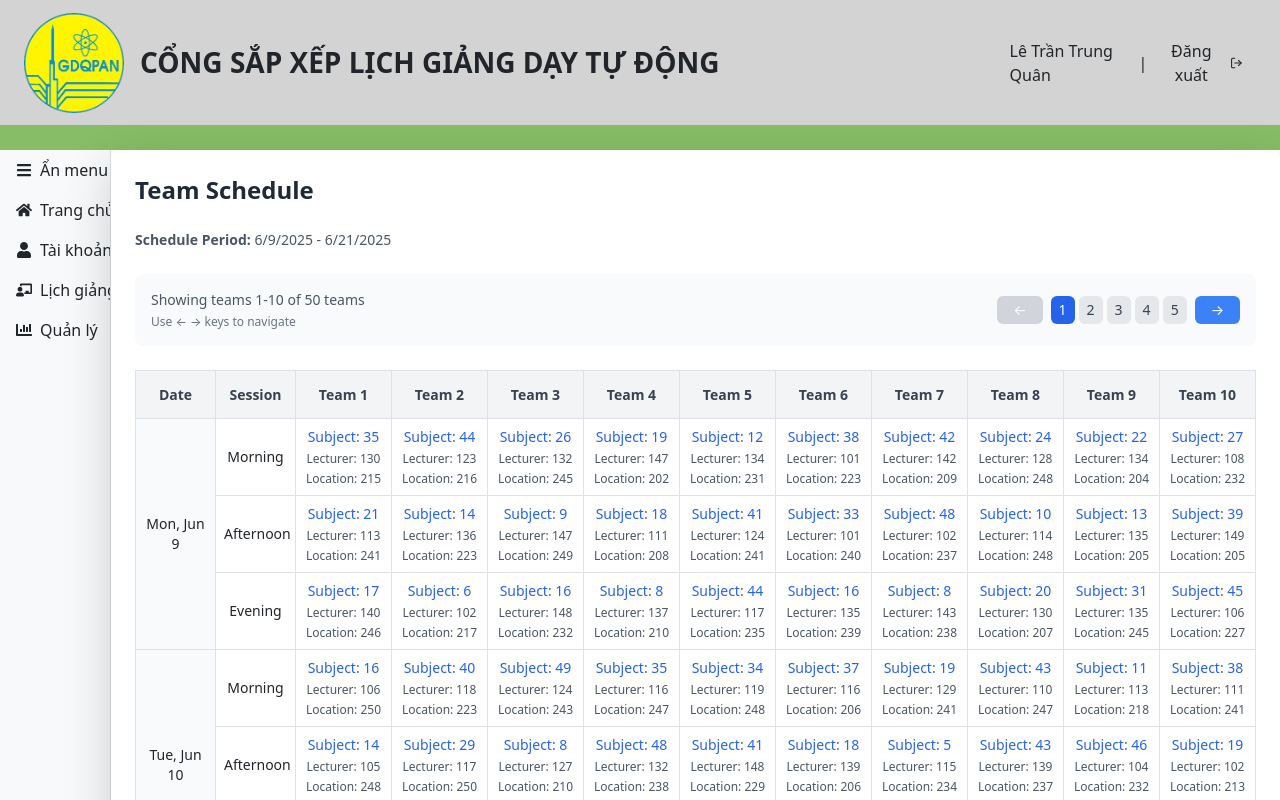
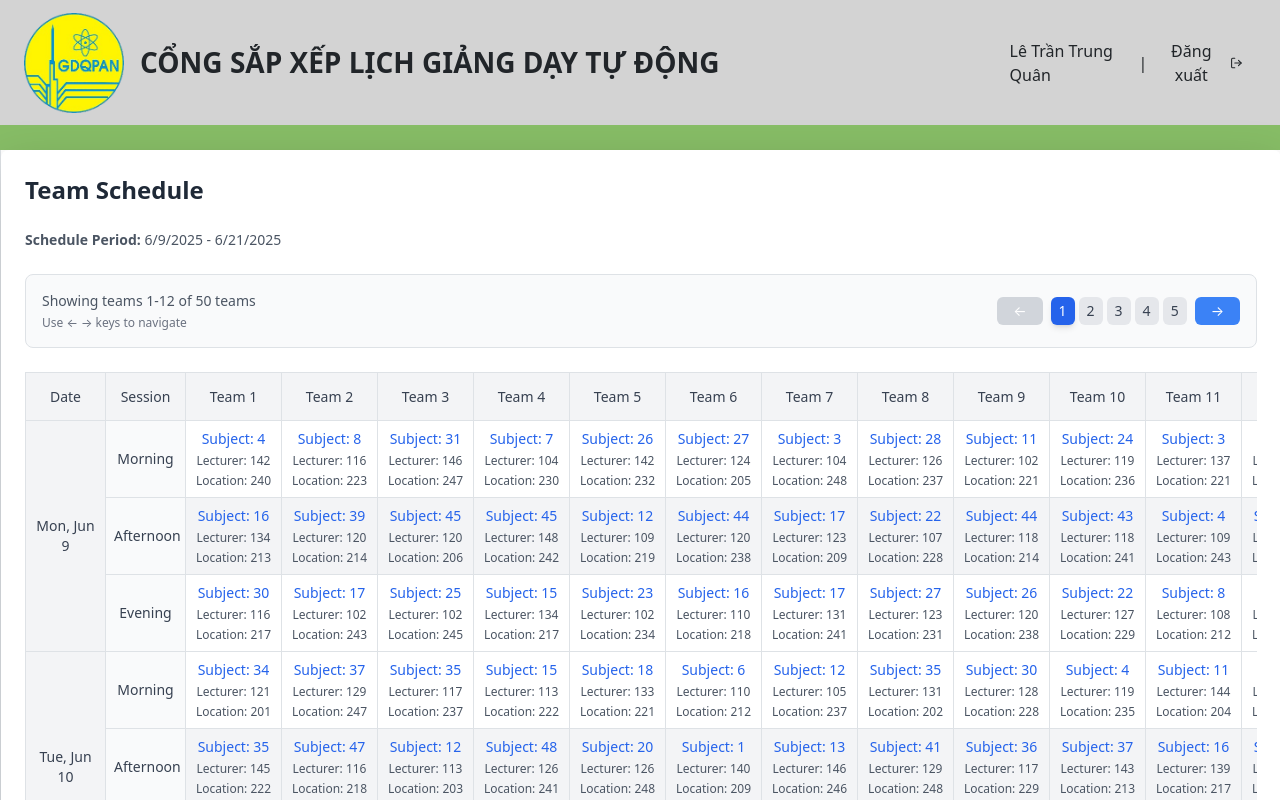
Before and after one commit to vthnhtng/hola-scheduler, a Next.js app: page /timetable in a window 1280 px wide. Shown: the top 800 px of the page. Built offline with nearby package versions, Linux system fonts and the light colour scheme.

Commit message:
Add fixed teams columns

```diff
--- a/app/components/TimeTable.tsx
+++ b/app/components/TimeTable.tsx
@@ -11,9 +11,14 @@ function TimeTable() {
     const [timetableData, setTimetableData] = useState<TimetableData[]>([]);
     const [currentPage, setCurrentPage] = useState(0);
     const [showFloatingControls, setShowFloatingControls] = useState(false);
-    const teamsPerPage = 10;
+    const [showFloatingHeader, setShowFloatingHeader] = useState(false);
+    const [tablePosition, setTablePosition] = useState({ left: 0, width: 0 });
+    const [isTransitioning, setIsTransitioning] = useState(false);
+    const [nextPage, setNextPage] = useState(0);
+    const teamsPerPage = 12;
 
     const tableRef = useRef<HTMLDivElement>(null);
+    const headerRef = useRef<HTMLTableRowElement>(null);
     const sessions = ['Morning', 'Afternoon', 'Evening'] as const;
     const sessionKeys = ['morning', 'afternoon', 'evening'] as const;
 
@@ -35,22 +40,30 @@ function TimeTable() {
 
     useEffect(() => {
         const handleScroll = () => {
-            if (tableRef.current) {
+            if (tableRef.current && headerRef.current) {
                 const rect = tableRef.current.getBoundingClientRect();
+                const headerRect = headerRef.current.getBoundingClientRect();
                 const isTableVisible = rect.top < window.innerHeight && rect.bottom > 0;
                 const isBottomControlsVisible = rect.bottom <= window.innerHeight;
+                const isHeaderOutOfView = headerRect.bottom < 0;
 
                 setShowFloatingControls(isTableVisible && !isBottomControlsVisible && teams.length > teamsPerPage);
+                setShowFloatingHeader(isHeaderOutOfView && isTableVisible);
+                setTablePosition({ left: rect.left, width: rect.width });
             }
         };
 
         window.addEventListener('scroll', handleScroll);
-        return () => window.removeEventListener('scroll', handleScroll);
+        window.addEventListener('resize', handleScroll);
+        return () => {
+            window.removeEventListener('scroll', handleScroll);
+            window.removeEventListener('resize', handleScroll);
+        };
     }, [teams.length, teamsPerPage]);
 
     useEffect(() => {
         const handleKeyDown = (event: KeyboardEvent) => {
-            if (teams.length <= teamsPerPage) return;
+            if (teams.length <= teamsPerPage || isTransitioning) return;
 
             if (event.key === 'ArrowLeft') {
                 event.preventDefault();
@@ -63,29 +76,42 @@ function TimeTable() {
 
         window.addEventListener('keydown', handleKeyDown);
         return () => window.removeEventListener('keydown', handleKeyDown);
-    }, [currentPage, teams.length, teamsPerPage]);
+    }, [currentPage, teams.length, teamsPerPage, isTransitioning]);
 
     const totalPages = Math.ceil(teams.length / teamsPerPage);
     const startIndex = currentPage * teamsPerPage;
     const endIndex = Math.min(startIndex + teamsPerPage, teams.length);
     const currentTeams = teams.slice(startIndex, endIndex);
 
+    const transitionToPage = (targetPage: number) => {
+        if (targetPage === currentPage || isTransitioning) return;
+        if (targetPage < 0 || targetPage >= totalPages) return;
+
+        setIsTransitioning(true);
+        setNextPage(targetPage);
+
+        setTimeout(() => {
+            setCurrentPage(targetPage);
+            setTimeout(() => {
+                setIsTransitioning(false);
+            }, 150);
+        }, 250);
+    };
+
     const goToNextPage = () => {
         if (currentPage < totalPages - 1) {
-            setCurrentPage(currentPage + 1);
+            transitionToPage(currentPage + 1);
         }
     };
 
     const goToPreviousPage = () => {
         if (currentPage > 0) {
-            setCurrentPage(currentPage - 1);
+            transitionToPage(currentPage - 1);
         }
     };
 
     const goToPage = (page: number) => {
-        if (page >= 0 && page < totalPages) {
-            setCurrentPage(page);
-        }
+        transitionToPage(page);
     };
 
     const renderTableRows = () => {
@@ -100,11 +126,11 @@ function TimeTable() {
                 const sessionName = sessions[sessionIndex];
 
                 rows.push(
-                    <tr key={`${date}-${sessionKey}`}>
+                    <tr key={`${date}-${sessionKey}`} className={`${sessionIndex % 2 === 0 ? 'bg-white' : 'bg-gray-100'}`}>
                         {sessionIndex === 0 && (
                             <td
                                 rowSpan={3}
-                                className="w-20 h-16 px-2 py-2 border border-gray-300 text-center font-medium bg-gray-50 align-middle text-sm"
+                                className="w-20 h-16 px-2 py-2 border border-gray-300 text-center font-medium bg-gray-100 align-middle text-sm text-gray-700"
                             >
                                 {new Date(date).toLocaleDateString('en-US', {
                                     weekday: 'short',
@@ -113,7 +139,7 @@ function TimeTable() {
                                 })}
                             </td>
                         )}
-                        <td className="w-20 h-16 px-2 py-2 border border-gray-300 text-center font-medium align-middle text-sm">
+                        <td className="w-20 h-16 px-2 py-2 border border-gray-300 text-center font-medium bg-gray-50 align-middle text-sm text-gray-700">
                             {sessionName}
                         </td>
                         {currentTeams.map((team) => {
@@ -126,7 +152,7 @@ function TimeTable() {
                             return (
                                 <td
                                     key={`${date}-${sessionKey}-${team}`}
-                                    className="w-24 h-16 px-2 py-2 border border-gray-300 text-center align-middle"
+                                    className="w-24 h-16 px-2 py-2 border border-gray-300 text-center align-middle hover:bg-gray-50/50 transition-colors"
                                 >
                                     {classData ? (
                                         <div className="space-y-1">
@@ -158,10 +184,14 @@ function TimeTable() {
         <div className={`flex items-center space-x-2 ${isFloating ? 'justify-center' : ''}`}>
             <button
                 onClick={goToPreviousPage}
-                disabled={currentPage === 0}
-                className="px-3 py-1 text-sm bg-blue-500 text-white rounded hover:bg-blue-600 disabled:bg-gray-300 disabled:cursor-not-allowed transition-colors"
+                disabled={currentPage === 0 || isTransitioning}
+                className="px-3 py-1 text-sm bg-blue-500 text-white rounded hover:bg-blue-600 disabled:bg-gray-300 disabled:cursor-not-allowed transition-all duration-100"
             >
-                ←
+                {isTransitioning && nextPage < currentPage ? (
+                    <div className="w-4 h-4 border-2 border-white border-t-transparent rounded-full animate-spin"></div>
+                ) : (
+                    '←'
+                )}
             </button>
 
             {!isFloating && (
@@ -182,13 +212,18 @@ function TimeTable() {
                             <button
                                 key={pageNum}
                                 onClick={() => goToPage(pageNum)}
-                                className={`px-2 py-1 text-sm rounded transition-colors ${
+                                disabled={isTransitioning}
+                                className={`px-2 py-1 text-sm rounded transition-all duration-200 ${
                                     currentPage === pageNum
-                                        ? 'bg-blue-600 text-white'
+                                        ? 'bg-blue-600 text-white shadow-md'
                                         : 'bg-gray-200 text-gray-700 hover:bg-gray-300'
-                                }`}
+                                } ${isTransitioning ? 'opacity-50 cursor-not-allowed' : ''}`}
                             >
-                                {pageNum + 1}
+                                {isTransitioning && nextPage === pageNum ? (
+                                    <div className="w-3 h-3 border border-current border-t-transparent rounded-full animate-spin"></div>
+                                ) : (
+                                    pageNum + 1
+                                )}
                             </button>
                         );
                     })}
@@ -196,23 +231,34 @@ function TimeTable() {
             )}
 
             {isFloating && (
-                <span className="text-sm text-gray-600 bg-white px-2 py-1 rounded">
-                    {currentPage + 1}/{totalPages}
+                <span className="text-sm text-gray-600 bg-white px-2 py-1 rounded shadow-sm">
+                    {isTransitioning ? (
+                        <div className="flex items-center space-x-1">
+                            <div className="w-3 h-3 border border-gray-400 border-t-transparent rounded-full animate-spin"></div>
+                            <span>Loading...</span>
+                        </div>
+                    ) : (
+                        `${currentPage + 1}/${totalPages}`
+                    )}
                 </span>
             )}
 
             <button
                 onClick={goToNextPage}
-                disabled={currentPage === totalPages - 1}
-                className="px-3 py-1 text-sm bg-blue-500 text-white rounded hover:bg-blue-600 disabled:bg-gray-300 disabled:cursor-not-allowed transition-colors"
+                disabled={currentPage === totalPages - 1 || isTransitioning}
+                className="px-3 py-1 text-sm bg-blue-500 text-white rounded hover:bg-blue-600 disabled:bg-gray-300 disabled:cursor-not-allowed transition-all duration-100"
             >
-                →
+                {isTransitioning && nextPage > currentPage ? (
+                    <div className="w-4 h-4 border-2 border-white border-t-transparent rounded-full animate-spin"></div>
+                ) : (
+                    '→'
+                )}
             </button>
         </div>
     );
 
     return (
-        <div className="w-full overflow-x-auto bg-white rounded-lg shadow-lg" ref={tableRef}>
+        <div className="w-full bg-white rounded-lg shadow-lg" ref={tableRef}>
             <div className="p-6">
                 <h2 className="text-2xl font-bold text-gray-800 mb-6">Team Schedule</h2>
 
@@ -224,9 +270,17 @@ function TimeTable() {
                 )}
 
                 {teams.length > teamsPerPage && (
-                    <div className="mb-4 flex items-center justify-between bg-gray-50 p-3 rounded-lg">
+                    <div className="mb-4 flex items-center justify-between bg-gray-50 p-3 rounded-lg border">
                         <div className="text-sm text-gray-600">
-                            Showing teams {startIndex + 1}-{endIndex} of {teams.length} teams
+                            <div className="flex items-center space-x-2">
+                                <span>Showing teams {startIndex + 1}-{endIndex} of {teams.length} teams</span>
+                                {isTransitioning && (
+                                    <div className="flex items-center space-x-1 text-blue-600">
+                                        <div className="w-3 h-3 border border-blue-600 border-t-transparent rounded-full animate-spin"></div>
+                                        <span className="text-xs">Updating...</span>
+                                    </div>
+                                )}
+                            </div>
                             <div className="text-xs text-gray-500 mt-1">
                                 Use ← → keys to navigate
                             </div>
@@ -236,19 +290,21 @@ function TimeTable() {
                     </div>
                 )}
 
+                <div className={`transition-all duration-300 ${isTransitioning ? 'opacity-40' : 'opacity-100'}`}>
+                    <div className="overflow-x-auto">
                         <table className="w-full table-fixed border-collapse border border-gray-300">
                             <thead>
-                        <tr className="bg-gray-100">
-                            <th className="w-20 h-12 px-2 py-2 border border-gray-300 text-center font-semibold text-gray-700 text-sm">
+                                <tr ref={headerRef} className="bg-gray-100">
+                                    <th className="w-20 h-12 px-2 py-2 border border-gray-300 text-center font-medium text-gray-700 text-sm bg-gray-100">
                                         Date
                                     </th>
-                            <th className="w-20 h-12 px-2 py-2 border border-gray-300 text-center font-semibold text-gray-700 text-sm">
+                                    <th className="w-20 h-12 px-2 py-2 border border-gray-300 text-center font-medium text-gray-700 text-sm bg-gray-100">
                                         Session
                                     </th>
                                     {currentTeams.map((team) => (
                                         <th
                                             key={team}
-                                    className="w-24 h-12 px-2 py-2 border border-gray-300 text-center font-semibold text-gray-700 text-sm"
+                                            className="w-24 h-12 px-2 py-2 border border-gray-300 text-center font-medium text-gray-700 text-sm bg-gray-100"
                                         >
                                             Team {team}
                                         </th>
@@ -259,6 +315,8 @@ function TimeTable() {
                                 {renderTableRows()}
                             </tbody>
                         </table>
+                    </div>
+                </div>
 
                 {teams.length > teamsPerPage && (
                     <div className="mt-4 flex items-center justify-center">
@@ -277,8 +335,50 @@ function TimeTable() {
             </div>
 
             {showFloatingControls && (
-                <div className="fixed bottom-6 left-1/2 transform -translate-x-1/2 bg-white shadow-lg rounded-full px-4 py-2 border z-50">
+                <div className="fixed bottom-6 left-1/2 transform -translate-x-1/2 bg-white shadow-lg rounded-full px-4 py-2 border z-50 transition-all duration-150">
                     <PaginationControls isFloating={true} />
+                </div>
+            )}
+
+            {showFloatingHeader && (
+                <div
+                    className="fixed top-0 bg-white shadow-lg border-b z-50"
+                    style={{
+                        left: tablePosition.left,
+                        width: tablePosition.width
+                    }}
+                >
+                    <div className="overflow-x-auto">
+                        <table className="w-full table-fixed border-collapse">
+                            <thead>
+                                <tr className="bg-gray-100">
+                                    <th className="w-20 h-12 px-2 py-2 border border-gray-300 text-center font-medium text-gray-700 text-sm bg-gray-100">
+                                        Date
+                                    </th>
+                                    <th className="w-20 h-12 px-2 py-2 border border-gray-300 text-center font-medium text-gray-700 text-sm bg-gray-100">
+                                        Session
+                                    </th>
+                                    {currentTeams.map((team) => (
+                                        <th
+                                            key={team}
+                                            className="w-24 h-12 px-2 py-2 border border-gray-300 text-center font-medium text-gray-700 text-sm bg-gray-100"
+                                        >
+                                            Team {team}
+                                        </th>
+                                    ))}
+                                </tr>
+                            </thead>
+                        </table>
+                    </div>
+                </div>
+            )}
+
+            {isTransitioning && (
+                <div className="absolute inset-0 bg-white/20 backdrop-blur-[1px] flex items-center justify-center z-10 rounded-lg transition-all duration-150">
+                    <div className="bg-white rounded-full px-4 py-2 shadow-lg border flex items-center space-x-2">
+                        <div className="w-4 h-4 border-2 border-blue-600 border-t-transparent rounded-full animate-spin"></div>
+                        <span className="text-sm text-gray-700">Loading teams {(nextPage * teamsPerPage) + 1}-{Math.min((nextPage + 1) * teamsPerPage, teams.length)}...</span>
+                    </div>
                 </div>
             )}
         </div>
```
Also changed, not shown: public/sample-timetable-data.json, 1 other file (tests, documents, lock files or other folders). Lines whose indentation alone changed are shown as unchanged.
